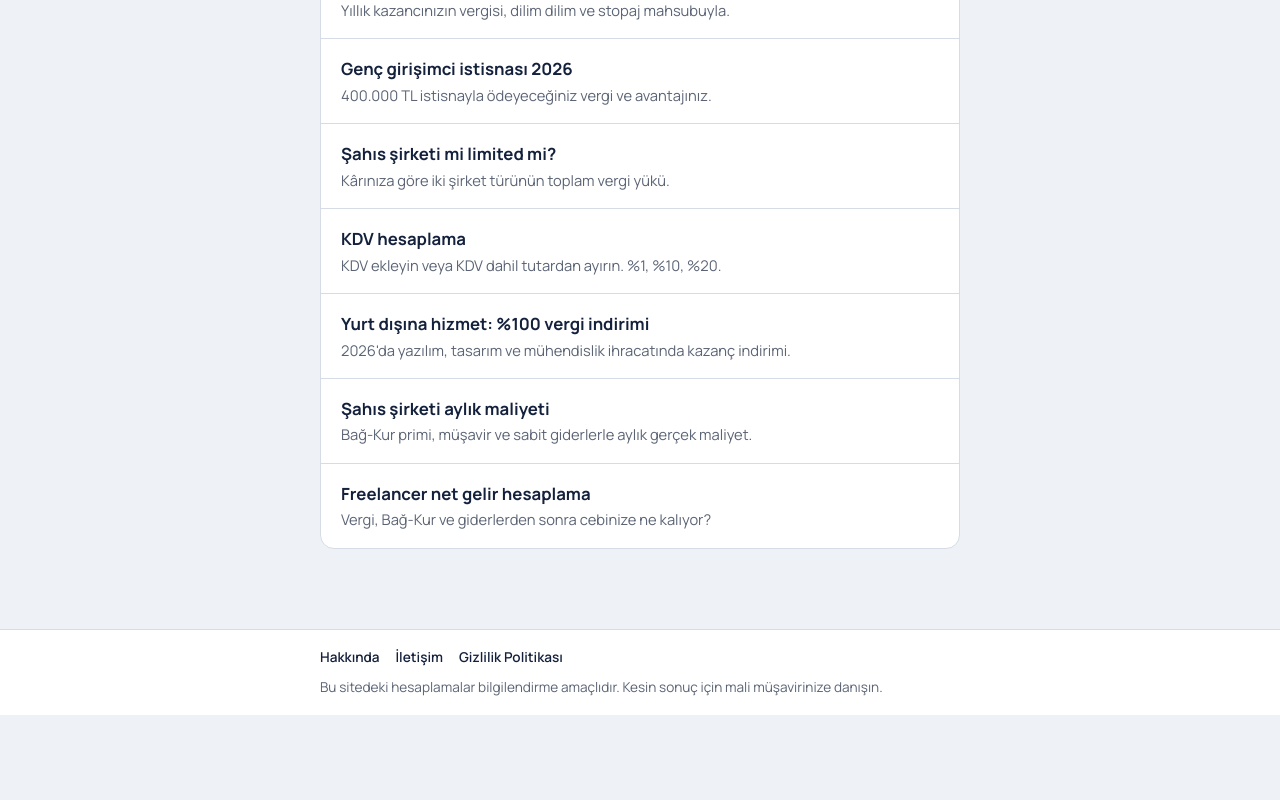
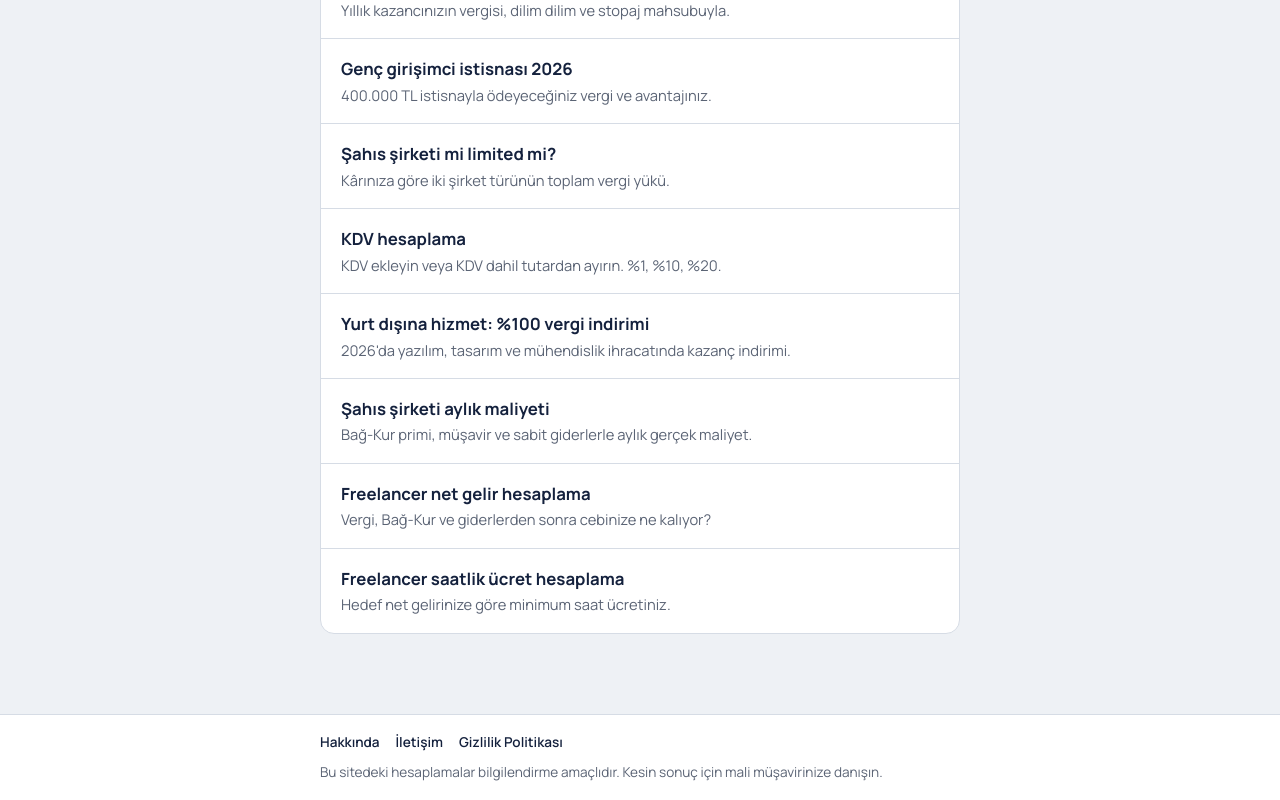
Before and after one commit to yavuzscvk-source/freelancer-vergi, a Next.js app: page / in a window 1280 px wide. Shown: the part 803-1603 px from the top of the page. Before the commit the page ends 1518 px from the top, so only its background shows below. Built offline with nearby package versions, Linux system fonts and the light colour scheme.

Commit message:
Update page.js

```diff
--- a/app/page.js
+++ b/app/page.js
@@ -17,6 +17,7 @@ const ARACLAR = [
   { href: "/hizmet-ihracati-vergi-indirimi", baslik: "Yurt dışına hizmet: %100 vergi indirimi", aciklama: "2026'da yazılım, tasarım ve mühendislik ihracatında kazanç indirimi." },
   { href: "/sahis-sirketi-maliyeti", baslik: "Şahıs şirketi aylık maliyeti", aciklama: "Bağ-Kur primi, müşavir ve sabit giderlerle aylık gerçek maliyet." },
   { href: "/net-gelir-hesaplama", baslik: "Freelancer net gelir hesaplama", aciklama: "Vergi, Bağ-Kur ve giderlerden sonra cebinize ne kalıyor?" },
+  { href: "/saatlik-ucret-hesaplama", baslik: "Freelancer saatlik ücret hesaplama", aciklama: "Hedef net gelirinize göre minimum saat ücretiniz." },
 
 ];
 
```
